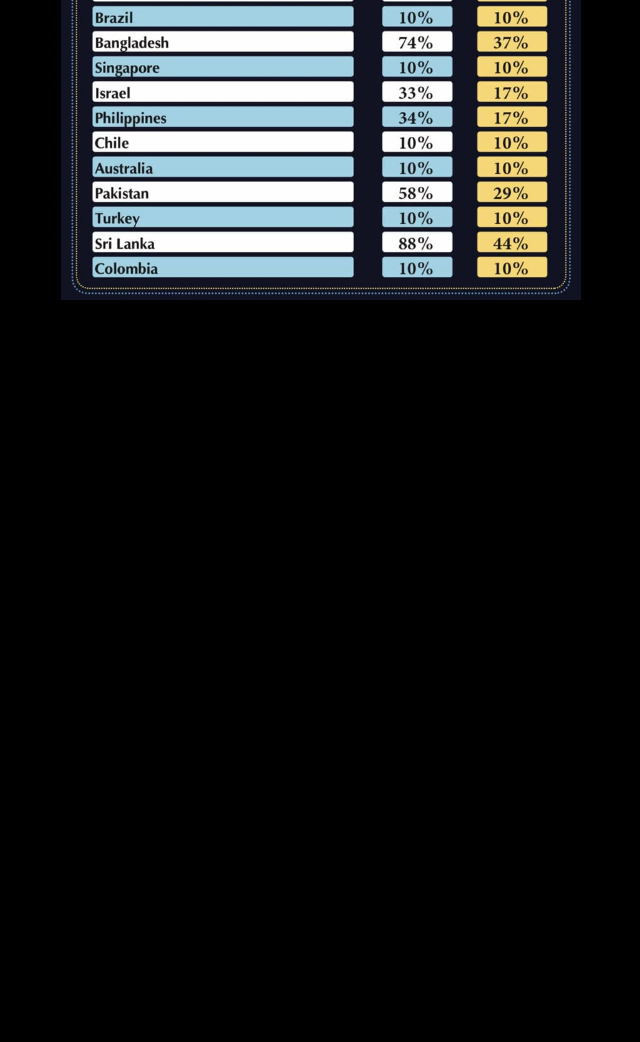
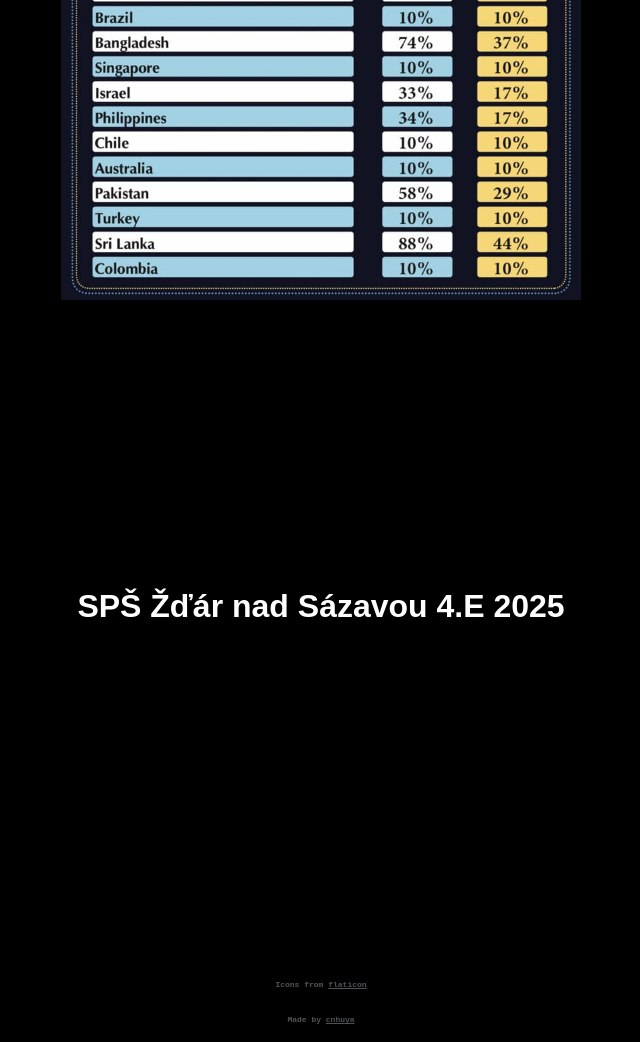
Before and after one commit to cnhuya/TRUMP2025, a plain HTML site: page index.html in a window 1280 px wide. Shown: the part 3758-4800 px from the top of the page, without its empty margins (319-959 px from the left). Before the commit the page ends 4058 px from the top, so only its background shows below. Drawn offline with Linux system fonts and the light colour scheme.

Commit message:
Update index.html

```diff
--- a/index.html
+++ b/index.html
@@ -11,7 +11,7 @@
     <main id="main1" class="section">
         <div class="video-background">
             <h4>MAKE AMERICA GREAT AGAIN</h4>
-            <video autoplay loop playsinline id="bg-video">
+            <video autoplay muted loop playsinline id="bg-video">
                 <source src="icons/videoo.mp4" type="video/mp4">
                 <img src="icons/backup.webp" alt="Background">
             </video>
@@ -85,6 +85,11 @@
         <h2>TARIFY.</h2>
         <img src="./icons/tariffy.jpg">
     </main>
+    <main id="main6"  class="section">
+        <h1>SPŠ Žďár nad Sázavou 4.E 2025</h1>
+        <h5>Icons from <a href="flaticon.com">flaticon</a></h5>
+        <h5>Made by <a href="https://www.instagram.com/cnhuya/">cnhuya</a></h5>
+    </main>
 
     <script src="script.js"></script>
 </body>
```
